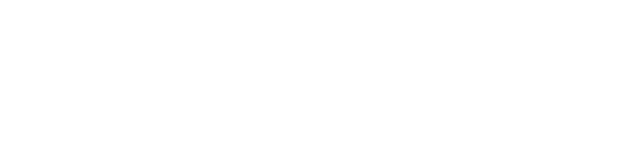
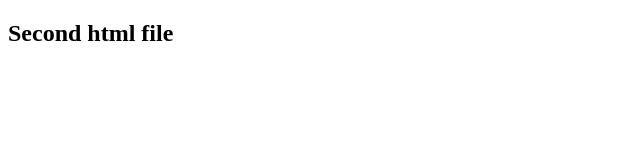
Before and after one commit to vidyadhar-24/Repo_first, a plain HTML site: page second.html in a window 1280 px wide. Shown: the whole page, without its empty margins (0-640 px from the left). Drawn offline with Linux system fonts and the light colour scheme.

Commit message:
Update second.html

```diff
--- a/second.html
+++ b/second.html
@@ -7,6 +7,6 @@
     <title>second</title>
 </head>
 <body>
-
+    <h2>Second html file</h2>
 </body>
 </html>
```
